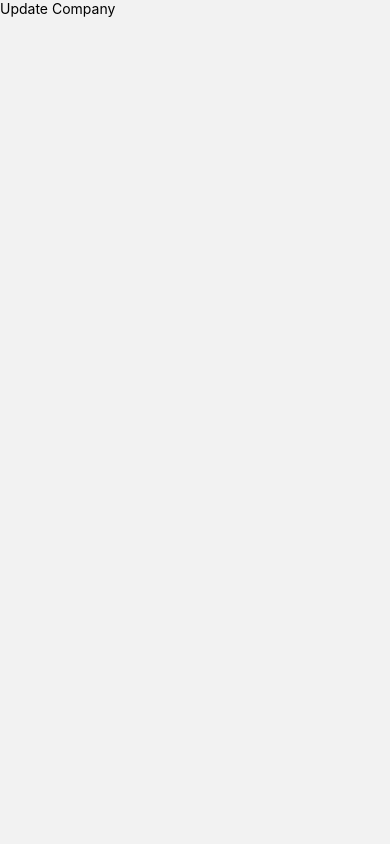
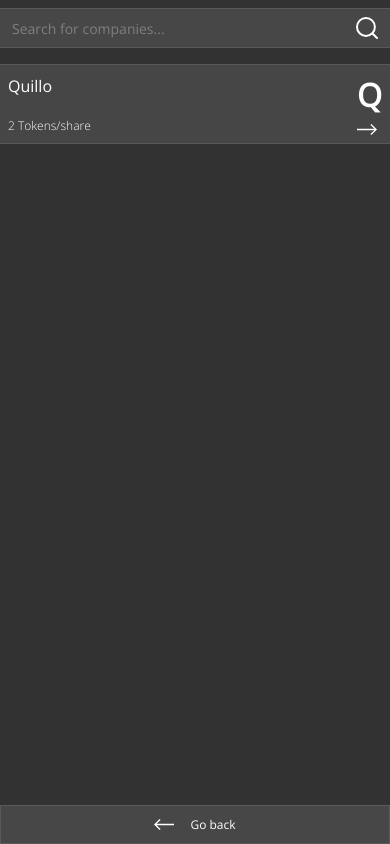
Before and after one commit to amschel99/Quillo, a React Native app in the folder src/quillo_frontend/: screen /searchcompanies in a window 390 px wide. Built offline with nearby package versions, Linux system fonts and the light colour scheme.

Commit message:
created screens

```diff
--- a/src/quillo_frontend/components/global/AppHeader.tsx
+++ b/src/quillo_frontend/components/global/AppHeader.tsx
@@ -1,5 +1,8 @@
 import { JSX } from "react";
 import { StyleSheet, TouchableOpacity, Image, View } from "react-native";
+import { useNavigation } from "@react-navigation/native";
+import { NativeStackNavigationProp } from "@react-navigation/native-stack";
+import { RootStackParamList } from "../../navigation";
 import { SearchIcon } from "../../assets/icons";
 import { SCREENWIDTH } from "../../assets/constants";
 
@@ -14,12 +17,17 @@ export const AppHeader = ({
   renderSearch,
   xstyles,
 }: headerProps): JSX.Element => {
+  const navigation: NativeStackNavigationProp<RootStackParamList> =
+    useNavigation<NativeStackNavigationProp<RootStackParamList>>();
+
+  const goToSearch = (): void => navigation.navigate("searchcompanies");
+
   return (
     <View style={[styles.container, xstyles]}>
       <Image source={appIcon} style={styles.icon} />
 
       {renderSearch && (
-        <TouchableOpacity style={styles.search}>
+        <TouchableOpacity style={styles.search} onPress={goToSearch}>
           <SearchIcon />
         </TouchableOpacity>
       )}
--- a/src/quillo_frontend/components/global/LogOut.tsx
+++ b/src/quillo_frontend/components/global/LogOut.tsx
@@ -81,17 +81,16 @@ const styles = StyleSheet.create({
     position: "absolute",
     bottom: 0,
     left: 0,
-    backgroundColor: colors.primary,
   },
   confirmlogout: {
     width: SCREENWIDTH - 16,
     marginBottom: 8,
     paddingTop: 10,
     alignSelf: "center",
-    borderWidth: 0.5,
+    borderWidth: 1,
     borderRadius: 6,
     borderColor: colors.divider,
-    backgroundColor: colors.divider,
+    backgroundColor: "rgba(50, 50, 50, 0.85)",
   },
   actionsctr: {
     width: "100%",
@@ -104,7 +103,7 @@ const styles = StyleSheet.create({
     borderBottomRightRadius: 6,
     borderBottomLeftRadius: 6,
     borderTopColor: colors.divider,
-    backgroundColor: colors.divider,
+    backgroundColor: colors.primary,
   },
   action: {
     padding: 8,
@@ -122,7 +121,7 @@ const styles = StyleSheet.create({
     justifyContent: "space-between",
     borderTopWidth: 0.5,
     borderTopColor: colors.divider,
-    backgroundColor: colors.divider,
+    backgroundColor: colors.primary,
   },
   logout: {
     width: 180,
@@ -134,6 +133,6 @@ const styles = StyleSheet.create({
     borderWidth: 1,
     borderRadius: 6,
     borderColor: colors.divider,
-    backgroundColor: colors.divider,
+    backgroundColor: colors.divider_faint,
   },
 });
--- /dev/null
+++ b/src/quillo_frontend/components/investor/SearchResult.tsx
@@ -0,0 +1,36 @@
+import { JSX } from "react";
+import { StyleSheet, Text, TouchableOpacity, View } from "react-native";
+import { ArrowRightIcon } from "../../assets/icons";
+import { colors, textbold, textlight } from "../../assets/constants";
+
+interface searchProps {}
+
+export const SearchResult = (): JSX.Element => {
+  return (
+    <TouchableOpacity style={styles.container}>
+      <View style={{ gap: 20 }}>
+        <Text style={textbold}>Quillo</Text>
+        <Text style={textlight}>2 Tokens/share</Text>
+      </View>
+
+      <View style={{ gap: 8 }}>
+        <Text style={[textbold, { fontSize: 32, fontWeight: "bold" }]}>Q</Text>
+        <ArrowRightIcon />
+      </View>
+    </TouchableOpacity>
+  );
+};
+
+const styles = StyleSheet.create({
+  container: {
+    flexDirection: "row",
+    alignItems: "center",
+    justifyContent: "space-between",
+    padding: 8,
+    borderWidth: 0,
+    borderTopWidth: 0.5,
+    borderBottomWidth: 0.5,
+    borderColor: colors.divider,
+    backgroundColor: colors.divider,
+  },
+});
--- a/src/quillo_frontend/navigation/index.tsx
+++ b/src/quillo_frontend/navigation/index.tsx
@@ -10,7 +10,6 @@ import CreateCompanyScreen from "../screens/company/CreateCompanyScreen";
 import UpdateCompanyScreen from "../screens/company/UpdateCompanyScreen";
 /**investor */
 import BuySharesScreen from "../screens/investor/BuySharesScreen";
-import CompanyDetailsScreen from "../screens/investor/CompanyDetailsScreen";
 import SearchScreen from "../screens/investor/SearchScreen";
 
 export type RootStackParamList = {
@@ -50,7 +49,6 @@ export const Navigation = (): JSX.Element => {
         component={UpdateCompanyScreen}
       />
       <Stack.Screen name="searchcompanies" component={SearchScreen} />
-      <Stack.Screen name="comapnydetails" component={CompanyDetailsScreen} />
       <Stack.Screen name="buyshares" component={BuySharesScreen} />
       <Stack.Screen name="home" component={HomeScreen} />
     </Stack.Navigator>
--- a/src/quillo_frontend/screens/investor/CompanyDetailsScreen.tsx
+++ /dev/null
@@ -1,13 +0,0 @@
-import { JSX } from "react";
-import { Text, View } from "react-native";
-import { SafeAreaView } from "react-native-safe-area-context";
-
-export default function CompanyDetailsScreen(): JSX.Element {
-  return (
-    <SafeAreaView>
-      <View>
-        <Text>Update Company</Text>
-      </View>
-    </SafeAreaView>
-  );
-}
--- a/src/quillo_frontend/screens/investor/SearchScreen.tsx
+++ b/src/quillo_frontend/screens/investor/SearchScreen.tsx
@@ -1,13 +1,72 @@
-import { JSX } from "react";
-import { Text, View } from "react-native";
+import { JSX, useState } from "react";
+import { ScrollView, StyleSheet, Text, TextInput, View } from "react-native";
 import { SafeAreaView } from "react-native-safe-area-context";
+import { useNavigation } from "@react-navigation/native";
+import { NativeStackNavigationProp } from "@react-navigation/native-stack";
+import { RootStackParamList } from "../../navigation";
+import { Button } from "../../components/global/Button";
+import { SearchResult } from "../../components/investor/SearchResult";
+import { ArrowLeftIcon, SearchIcon } from "../../assets/icons";
+import { colors, screenstyle, textbold } from "../../assets/constants";
 
 export default function SearchScreen(): JSX.Element {
+  const [companyName, setCompanyName] = useState<string>("");
+
+  const navigation: NativeStackNavigationProp<RootStackParamList> =
+    useNavigation<NativeStackNavigationProp<RootStackParamList>>();
+
+  const goBack = (): void => navigation.goBack();
+
   return (
-    <SafeAreaView>
-      <View>
-        <Text>Update Company</Text>
+    <SafeAreaView style={styles.screenContainer}>
+      <View style={styles.searchinputctr}>
+        <TextInput
+          placeholder="Search for companies..."
+          placeholderTextColor={colors.text_secondary}
+          style={styles.searchinput}
+          value={companyName}
+          onChangeText={(text) => setCompanyName(text)}
+        />
+        <SearchIcon />
       </View>
+
+      <ScrollView style={{ marginTop: 16 }}>
+        <SearchResult />
+      </ScrollView>
+
+      <Button
+        dpText="Go back"
+        dpIcon={<ArrowLeftIcon iconColor={colors.text_primary} />}
+        isDisabled={false}
+        onPressFunc={goBack}
+        xstyles={{ flexDirection: "row-reverse", borderRadius: 0 }}
+      />
     </SafeAreaView>
   );
 }
+
+const styles = StyleSheet.create({
+  screenContainer: {
+    ...screenstyle,
+    paddingHorizontal: 0,
+    paddingBottom: 0,
+  },
+  searchinputctr: {
+    padding: 8,
+    paddingHorizontal: 12,
+    flexDirection: "row",
+    alignItems: "center",
+    justifyContent: "space-between",
+    borderWidth: 0,
+    borderTopWidth: 0.5,
+    borderBottomWidth: 0.5,
+    borderColor: colors.divider,
+    backgroundColor: colors.divider,
+  },
+  searchinput: {
+    ...textbold,
+    width: "88%",
+    fontSize: 14,
+    color: colors.text_primary,
+  },
+});
```
Also changed, not shown: src/quillo_frontend/assets/images/adaptive-icon.png, src/quillo_frontend/assets/images/icon.png.
